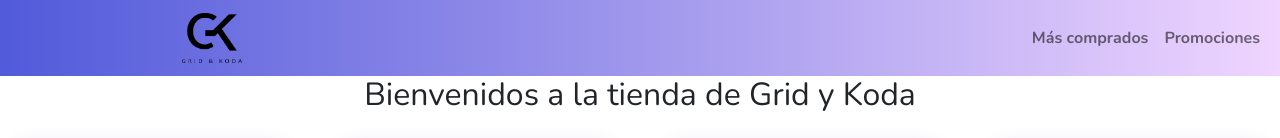
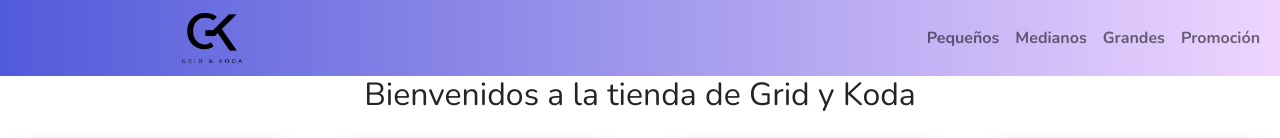
Before and after one commit to coderusuario-edu/gridkoda, a React (Create React App) app: page / in a window 1280 px wide. Shown: the top 138 px of the page. Built offline with nearby package versions, Linux system fonts and the light colour scheme.

Commit message:
Agregar categorías

```diff
--- a/src/components/Navbar.jsx
+++ b/src/components/Navbar.jsx
@@ -25,18 +25,34 @@ function Navbar() {
                         <ul className="navbar-nav">
                             <li className="nav-item">
                                 <NavLink
-                                    to="/category/mas-comprados"
+                                    to="/category/pequeño"
                                     className="nav-link"
                                 >
-                                    Más comprados
+                                    Pequeños
                                 </NavLink>
                             </li>
+                            <li className="nav-item">
+                                <NavLink
+                                    to="/category/mediano"
+                                    className="nav-link"
+                                >
+                                    Medianos
+                                </NavLink>
+                            </li>
+                            <li className="nav-item">
+                                <NavLink
+                                    to="/category/grande"
+                                    className="nav-link"
+                                >
+                                    Grandes
+                                </NavLink>
+                            </li>{" "}
                             <li className="nav-item">
                                 <NavLink
                                     to="/category/sale"
                                     className="nav-link"
                                 >
-                                    Promociones
+                                    Promoción
                                 </NavLink>
                             </li>
                         </ul>
```
